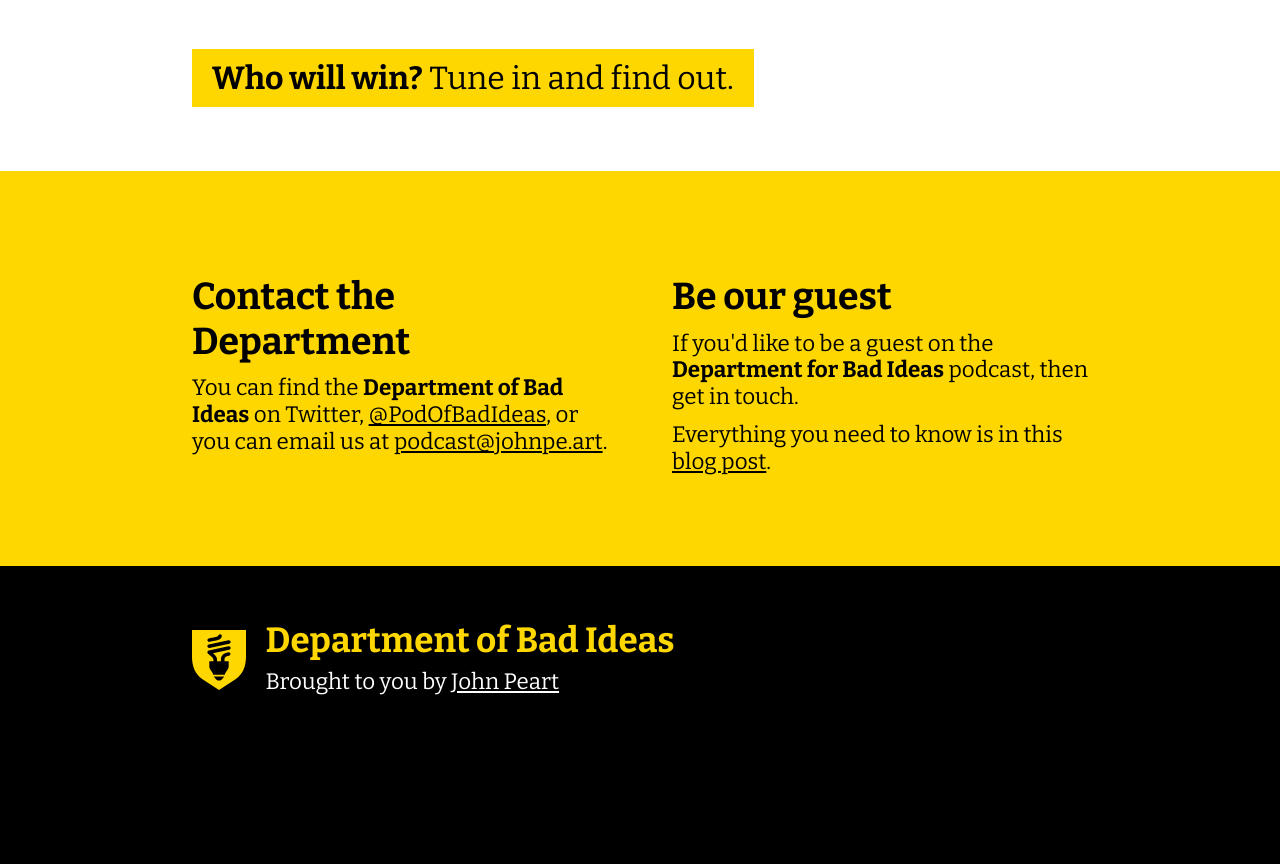
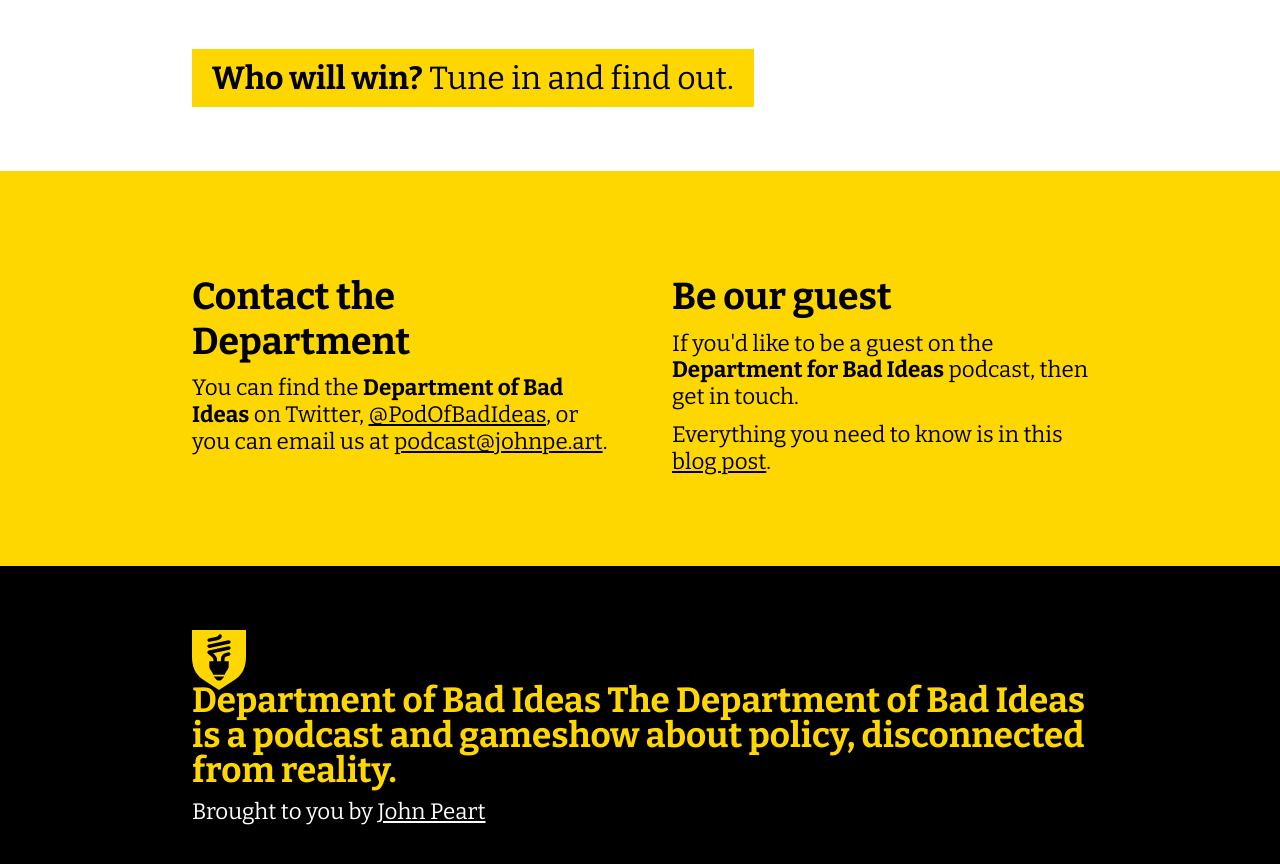
Before and after one commit to johnpeart/dept-of-bad-ideas, a Jekyll site: the page built from index.html, in a window 1280 px wide and 900 px high, scrolled down 2471 px. Shown: the top 864 px of the window. Built offline with Jekyll 4.4.1, drawn with Linux system fonts in a browser that asks for light colours; before the commit the page ends 3241 px from its top, so only the background shows below that; some of the changed lines change nothing that is shown.

Commit message:
Update channel info

```diff
--- a/_config.yml
+++ b/_config.yml
@@ -9,8 +9,10 @@
 
 # Podcast Feed Settings
 
-email:          "podcasts@johnpe.art"
-description: 	"The Department of Bad Ideas is a podcast about policy, disconnected from reality. In each episode, two guests engage in a head-to-head battle of unconventional policy wits; solving real world problems in the most impractical, unpalatable and impossible ways."
+email:          "podcast@johnpe.art"
+summary: 		"The Department of Bad Ideas is a podcast about policy, disconnected from reality. In each episode, two guests engage in a head-to-head battle of unconventional policy wits; solving public policy problems in the most impractical, unpalatable and impossible ways."
+subtitle: 		"The Department of Bad Ideas is a podcast and gameshow about policy, disconnected from reality."
+summary: 		"The Department of Bad Ideas is a podcast about policy, disconnected from reality. In each episode, two guests engage in a head-to-head battle of unconventional policy wits; solving public policy problems in the most impractical, unpalatable and impossible ways."
 lang:           "en"
 launch_date:	2019-01-01
 copyright:      "&#x2117; &amp; &#xA9; 2019"
--- a/_includes/head.html
+++ b/_includes/head.html
@@ -23,11 +23,11 @@
 	</title>
 
 	<meta name="application-name" content="{% if page.layout != 'home' %}{{ page.title }} &middot; {{ site.title }}{% else %}{{ site.title }}{% endif %}">
-	<meta name="description" content="{{ site.description | strip_html }}" />
+	<meta name="description" content="{{ site.summary | strip_html }}" />
 
 	<!-- Schema.org markup for Google+ -->
 	<meta itemprop="name" content="{% if page.layout != 'home' %}{{ page.title }} &middot; {{ site.title }}{% else %}{{ site.title }}{% endif %}">
-	<meta itemprop="description" content="{{ site.description | strip_html }}">
+	<meta itemprop="description" content="{{ site.summary | strip_html }}">
 	<meta itemprop="image" content="{{ site.social-media | prepend: site.image-path | site.asset-path | prepend: site.baseurl | prepend: site.url }}">
 
 	<!-- Twitter Card data -->
@@ -35,7 +35,7 @@
 	<meta name="twitter:site" 			content="@{{ site.twitter-username }}">
 	<meta name="twitter:creator" 		content="@{{ site.twitter-username }}">
 	<meta name="twitter:title" 			content="{% if page.layout != 'home' %}{{ page.title }} • {% endif %}{{ site.title }}">
-	<meta name="twitter:description" 	content="{% if page.excerpt %}{{ page.excerpt | strip_html }}{% else %}{{ site.description | strip_html }}{% endif %}">
+	<meta name="twitter:description" 	content="{% if page.excerpt %}{{ page.excerpt | strip_html }}{% else %}{{ site.summary | strip_html }}{% endif %}">
 	<meta name="twitter:image" 			content="{% if page.image %}{{ page.image | prepend: site.post-images-path | prepend: site.image-path | prepend: site.asset-path | prepend: site.baseurl | prepend: site.url }}{% else %}{{ site.social-media | prepend: site.image-path | prepend: site.asset-path | prepend: site.baseurl | prepend: site.url }}{% endif %}">
 	<meta name="twitter:image:alt" 		content="{% if page.image-description %}{{ page.image-description | strip_html }}{% endif %}">
 
@@ -47,7 +47,7 @@
 	<meta property="og:type" 			content="{% if page.layout == 'post' %}article{% else %}website{% endif %}" />
 	<meta property="og:rich_attachment" content="true" />
 	<meta property="og:title" 			content="{% if page.layout != 'home' %}{{ page.title }} • {% endif %}{{ site.title }}" />
-	<meta property="og:description" 	content="{% if page.excerpt %}{{ page.excerpt | strip_html }}{% else %}{{ site.description | strip_html }}{% endif %}" />
+	<meta property="og:description" 	content="{% if page.excerpt %}{{ page.excerpt | strip_html }}{% else %}{{ site.summary | strip_html }}{% endif %}" />
 	<meta property="og:image" 			content="{% if page.image %}{{ page.image | prepend: site.post-images-path | prepend: site.image-path | prepend: site.asset-path | prepend: site.baseurl | prepend: site.url }}{% else %}{{ site.social-media | prepend: site.image-path | prepend: site.asset-path | prepend: site.baseurl | prepend: site.url }}{% endif %}" />
 	<meta property="article:author" content="{{ site.facebook-slug | prepend: 'https://www.facebook.com/' }}" />
 	<meta property="article:publisher" content="{{ site.facebook-slug | prepend: 'https://www.facebook.com/' }}" />
```
Also changed, not shown: 1 other file.
